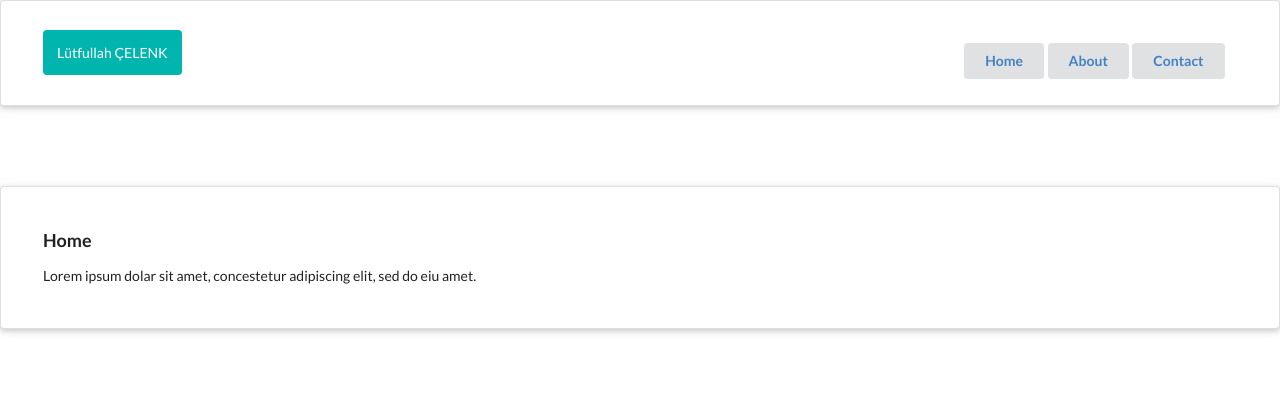
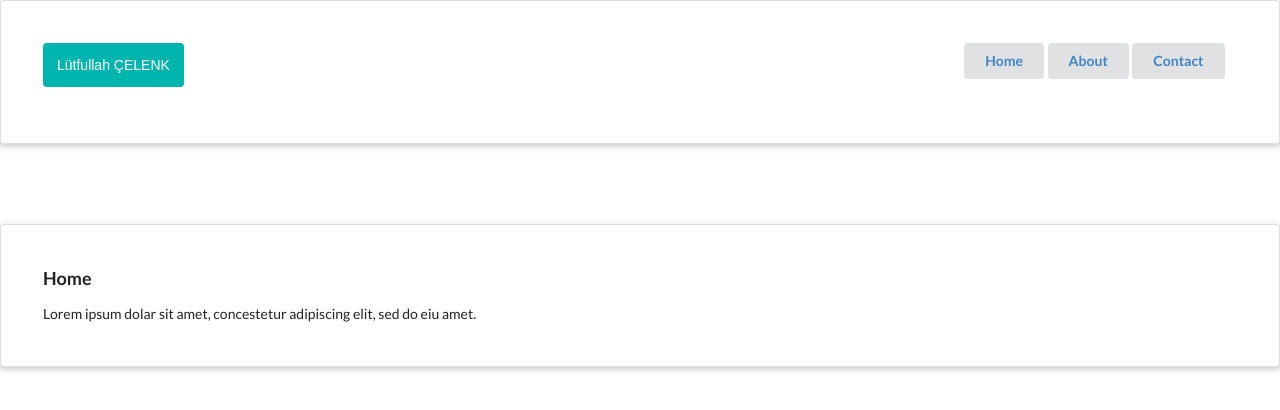
Before and after one commit to lutfullahcelenk/React-Routers, a React (Create React App) app: page / in a window 1280 px wide. Shown: the top 410 px of the page. Built offline with nearby package versions, Linux system fonts and the light colour scheme.

Commit message:
the a href is changed to button

```diff
--- a/src/components/Navbar.js
+++ b/src/components/Navbar.js
@@ -9,7 +9,7 @@ const Navbar = (props) => {
 
     return (
         <nav className="ui raised very padded segment">
-            <a className="ui teal inverted segment">Lütfullah ÇELENK</a>
+            <button className="ui teal inverted segment" >Lütfullah ÇELENK</button>
             <div className="ui right floated header">
                 <button className="ui button"> <Link to="/"> Home</Link></button>
                 <button className="ui button"> <NavLink to="/about"> About</NavLink></button>
```
